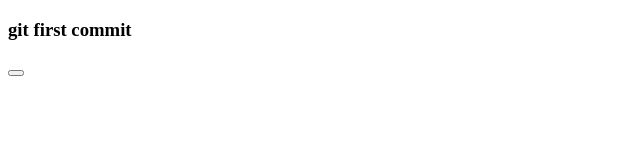
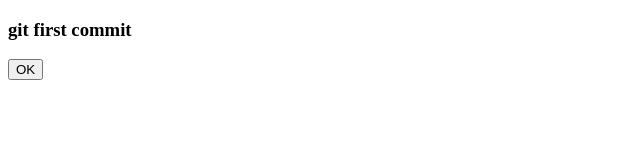
Before and after one commit to s-maibuecher/angular-app-hosting-test, a plain HTML site: page index.html in a window 1280 px wide. Shown: the full height of the page, 0-640 px from the left. Drawn offline with Linux system fonts and the light colour scheme.

Commit message:
button text vergessen

```diff
--- a/index.html
+++ b/index.html
@@ -6,6 +6,6 @@
 </head>
 <body>
 	<h3>git first commit</h3>
-	<button onclick="window.alert('JS klappt...')"></button>
+	<button onclick="window.alert('JS klappt...')">OK</button>
 </body>
 </html>
```
